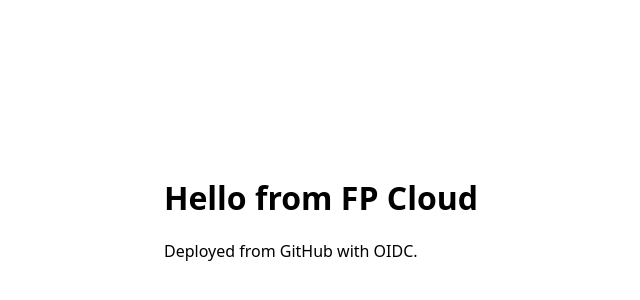
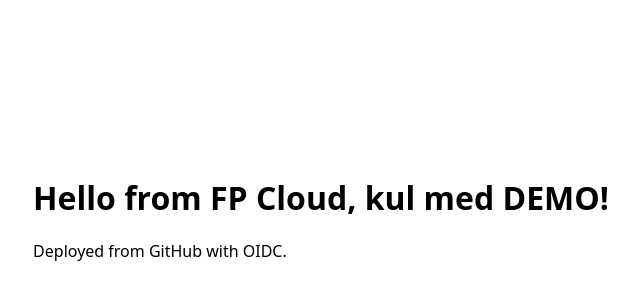
Before and after one commit to fogpipe/fpcloud-demo-site, a plain HTML site: page public/index.html in a window 1280 px wide. Shown: the part 184-484 px from the top of the page, without its empty margins (319-959 px from the left). Drawn offline with Linux system fonts and the light colour scheme.

Commit message:
Update index.html

```diff
--- a/public/index.html
+++ b/public/index.html
@@ -10,7 +10,7 @@
 </head>
 <body>
 <main>
-  <h1>Hello from FP Cloud</h1>
+  <h1>Hello from FP Cloud, kul med DEMO!</h1>
   <p>Deployed from GitHub with OIDC.</p>
 </main>
 </body>
```
